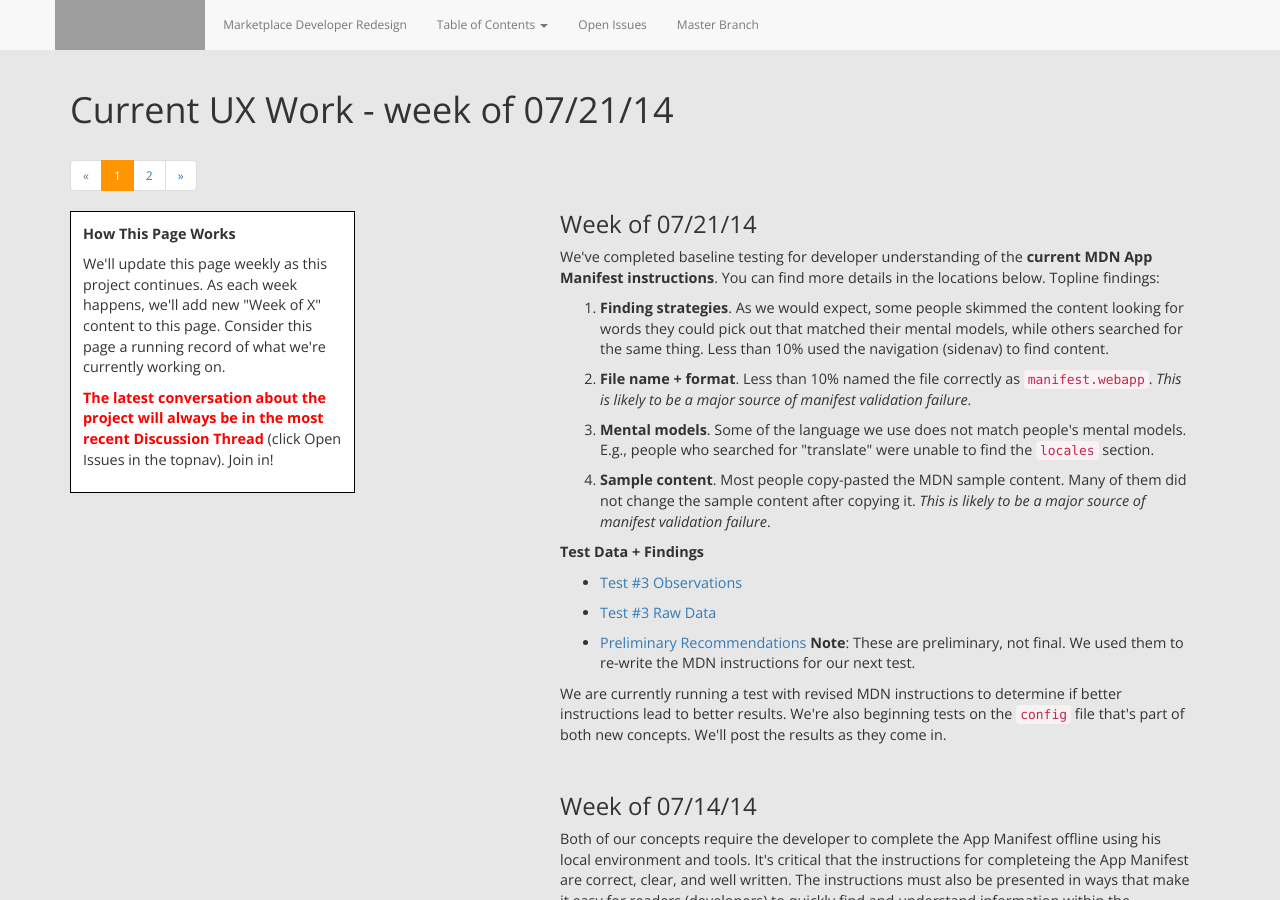
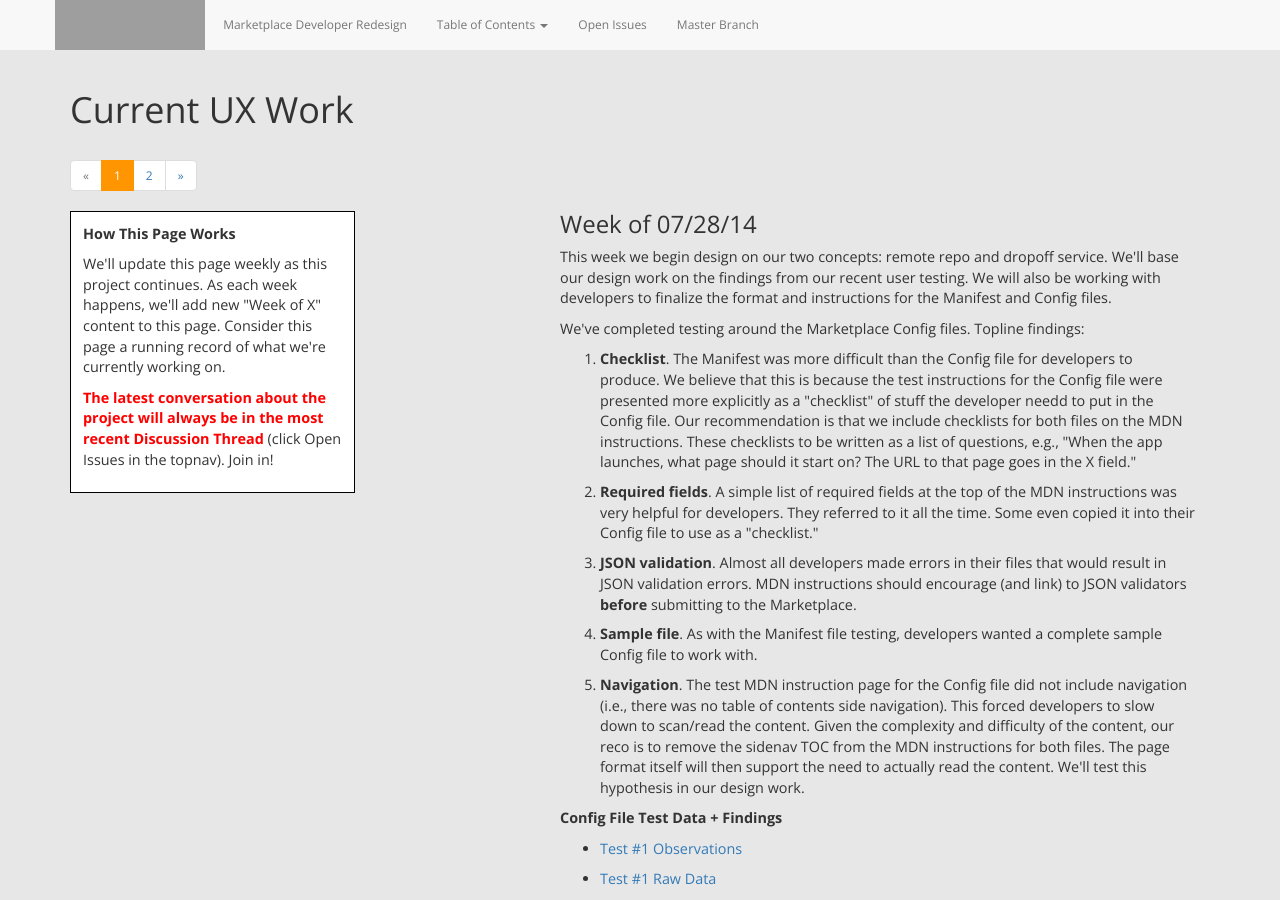
Before and after one commit to MarketplaceUX/devhub-redesign, a Jekyll site: the page built from current_ux.html, in a window 1280 px wide and 900 px high. Built offline with Jekyll 4.4.1, drawn with Linux system fonts in a browser that asks for light colours; nearby versions of some CDN libraries; grey boxes are pictures that could not be loaded.

Commit message:
updates for week of 7-28

```diff
--- a/_includes/thirdPagination.html
+++ b/_includes/thirdPagination.html
@@ -19,7 +19,7 @@
 {% endif %}
 
 <!-- This part deals with the MIDDLE pages (not FIRST or LAST) of the multi page navigation. -->
-		<li {% if page.multiURL == 'current_ux.html' %}class="active"{% endif %}><a href="{{ site.baseurl }}/third_1.html">1</a></li>
+		<li {% if page.multiURL == 'current_ux.html' %}class="active"{% endif %}><a href="{{ site.baseurl }}/current_ux.html">1</a></li>
 
 		<li {% if page.multiURL == 'third_2.html' %}class="active"{% endif %}><a href="{{ site.baseurl }}/third_2.html">2</a></li>
 
--- a/current_ux.html
+++ b/current_ux.html
@@ -7,7 +7,7 @@ multisequence: current_ux
 
 <div class="container">
 
-	<h1>Current UX Work - week of 07/21/14</h1>
+	<h1>Current UX Work</h1>
 
 	<!-- Pagination. If you have more than one page, set the multipage variable in the Frontmatter to true. Editing the pagination code happens in /_includes/homePagination.html. -->
 	{% if page.multipage %}
@@ -33,7 +33,36 @@ multisequence: current_ux
 
 	<div class="col-sm-6 col-md-6 col-lg-7 col-lg-offset-2">
 
-		<h3 class="no-top">Week of 07/21/14</h3>
+		<h3 class="no-top">Week of 07/28/14</h3>
+
+		<p class="longText">This week we begin design on our two concepts: remote repo and dropoff service. We'll base our design work on the findings from our recent user testing. We will also be working with developers to finalize the format and instructions for the Manifest and Config files.
+		</p>
+
+		<p class="longText">We've completed testing around the Marketplace Config files. Topline findings:</p>
+
+		<ol class="longText">
+			<li><b>Checklist</b>. The Manifest was more difficult than the Config file for developers to produce. We believe that this is because the test instructions for the Config file were presented more explicitly as a "checklist" of stuff the developer needd to put in the Config file. Our recommendation is that we include checklists for both files on the MDN instructions. These checklists to be written as a list of questions, e.g., "When the app launches, what page should it start on? The URL to that page goes in the X field."</li>
+
+			<li><b>Required fields</b>. A simple list of required fields at the top of the MDN instructions was very helpful for developers. They referred to it all the time. Some even copied it into their Config file to use as a "checklist."</li>
+
+			<li><b>JSON validation</b>. Almost all developers made errors in their files that would result in JSON validation errors. MDN instructions should encourage (and link) to JSON validators <b>before</b> submitting to the Marketplace.</li>
+
+			<li><b>Sample file</b>. As with the Manifest file testing, developers wanted a complete sample Config file to work with.</li>
+
+			<li><b>Navigation</b>. The test MDN instruction page for the Config file did not include navigation (i.e., there was no table of contents side navigation). This forced developers to slow down to scan/read the content. Given the complexity and difficulty of the content, our reco is to remove the sidenav TOC from the MDN instructions for both files. The page format itself will then support the need to actually read the content. We'll test this hypothesis in our design work.</li>
+
+		</ol>
+
+		<p class="longText"><b>Config File Test Data + Findings</b></p>
+
+		<ul class="longText">
+			<li><a href="https://docs.google.com/a/mozilla.com/document/d/19Lg4GWAtOELSEi3zpAlDEZbmOCC5t82wGmSc4Sl383Q">Test #1 Observations</a></li>
+			<li><a href="https://docs.google.com/a/mozilla.com/spreadsheets/d/172GmDixYrvmK3Twyk9JOYxT5-woDIl26JB9vdrRhujc/edit#gid=0">Test #1 Raw Data</a></li>
+		</ul>
+
+
+
+		<br/><h3>Week of 07/21/14</h3>
 
 		<p class="longText">We've completed baseline testing for developer understanding of the <b>current MDN App Manifest instructions</b>. You can find more details in the locations below. Topline findings:</p>
 
```
